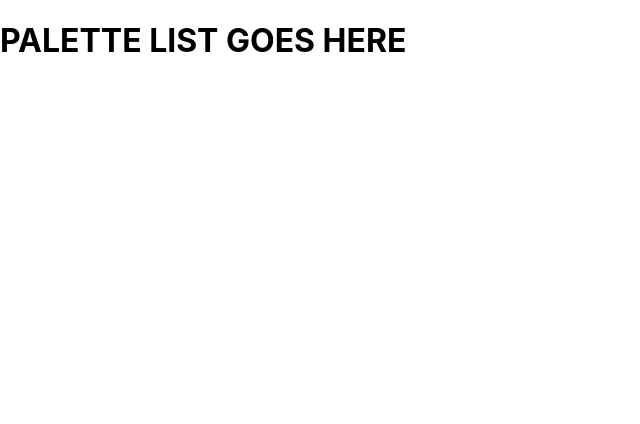
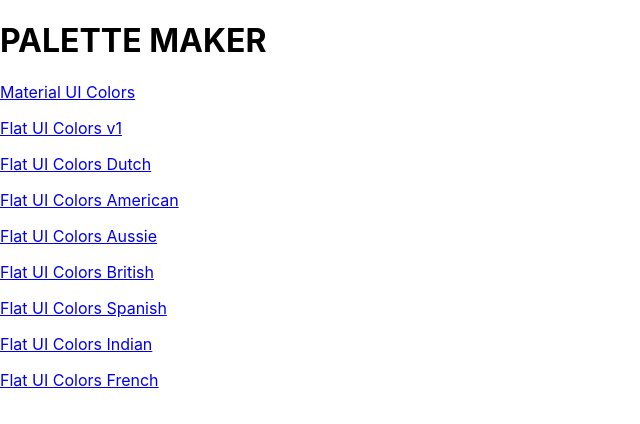
Before and after one commit to anoof/palette-maker, a React (Create React App) app: page / in a window 1280 px wide. Shown: the top 424 px of the page, without its empty margins (0-640 px from the left). Built offline with nearby package versions, Linux system fonts and the light colour scheme.

Commit message:
added palettelist and links

```diff
--- a/src/App.js
+++ b/src/App.js
@@ -4,34 +4,25 @@
 import Palette from "./Palette";
 import seedColors from "./seedColors";
 import { generatePalette } from "./colorHelpers";
+import PaletteList from "./PaletteList";
 
 function findPalette(id) {
-    return seedColors.find(function(palette) {
-        return palette.id === id;
-    });
+	return seedColors.find(function (palette) {
+		return palette.id === id;
+	});
 }
 function PaletteWrapper() {
-    const { id } = useParams();
-    return (
-        <Palette
-            palette={generatePalette(
-                findPalette(id)
-            )}
-        />
-    )
+	const { id } = useParams();
+	return <Palette palette={generatePalette(findPalette(id))} />;
 }
 class App extends Component {
 	render() {
 		return (
 			<Routes>
-				<Route exact path="/" element={<h1>PALETTE LIST GOES HERE</h1>} />
-				<Route
-					exact
-					path="/palette/:id"
-					element={<PaletteWrapper />}
-				/>
+				<Route exact path="/" element={<PaletteList palettes={seedColors} />} />
+				<Route exact path="/palette/:id" element={<PaletteWrapper />} />
 			</Routes>
-		)
+		);
 	}
 }
 
--- a/src/NavBar.js
+++ b/src/NavBar.js
@@ -7,6 +7,7 @@
 import Snackbar from "@material-ui/core/Snackbar";
 import IconButton from "@material-ui/core/IconButton";
 import CloseIcon from "@material-ui/icons/Close";
+import { Link } from "react-router-dom";
 
 class Navbar extends Component {
   constructor(props) {
@@ -28,7 +29,7 @@
     return (
       <header className='Navbar'>
         <div className='logo'>
-          <a href='#'>palettepicker</a>
+          <Link to="/">Palette Maker</Link>
         </div>
         <div className='slider-container'>
           <span>Level: {level}</span>
--- /dev/null
+++ b/src/PaletteList.js
@@ -0,0 +1,20 @@
+import React, { Component } from "react";
+import { Link } from "react-router-dom";
+
+class PaletteList extends Component {
+    render() {
+        const { palettes } = this.props;
+        return (
+            <div>
+                <h1>PALETTE MAKER</h1>
+                {palettes.map(palette => (
+                    <p>
+                        <Link to={`/palette/${palette.id}`}>{palette.paletteName}</Link>
+                    </p>
+                ))}
+            </div>
+        )
+    }
+}
+
+export default PaletteList;
```
